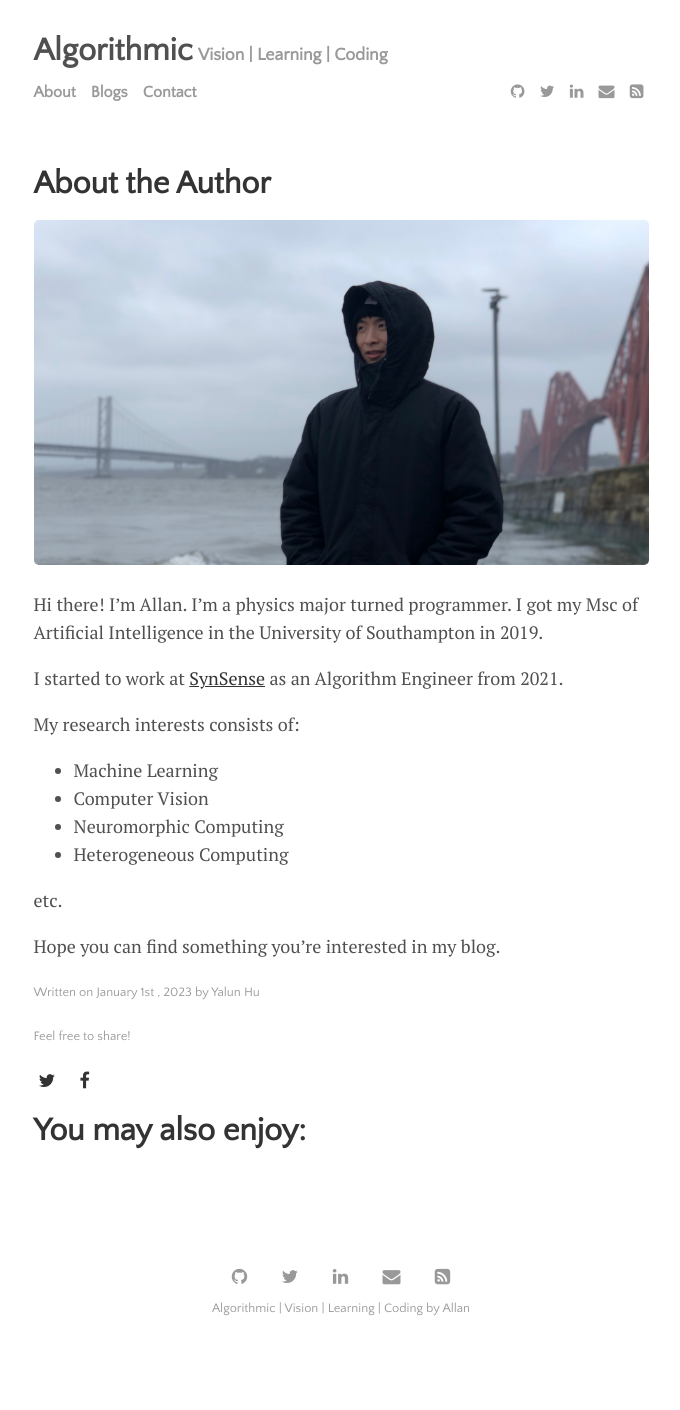
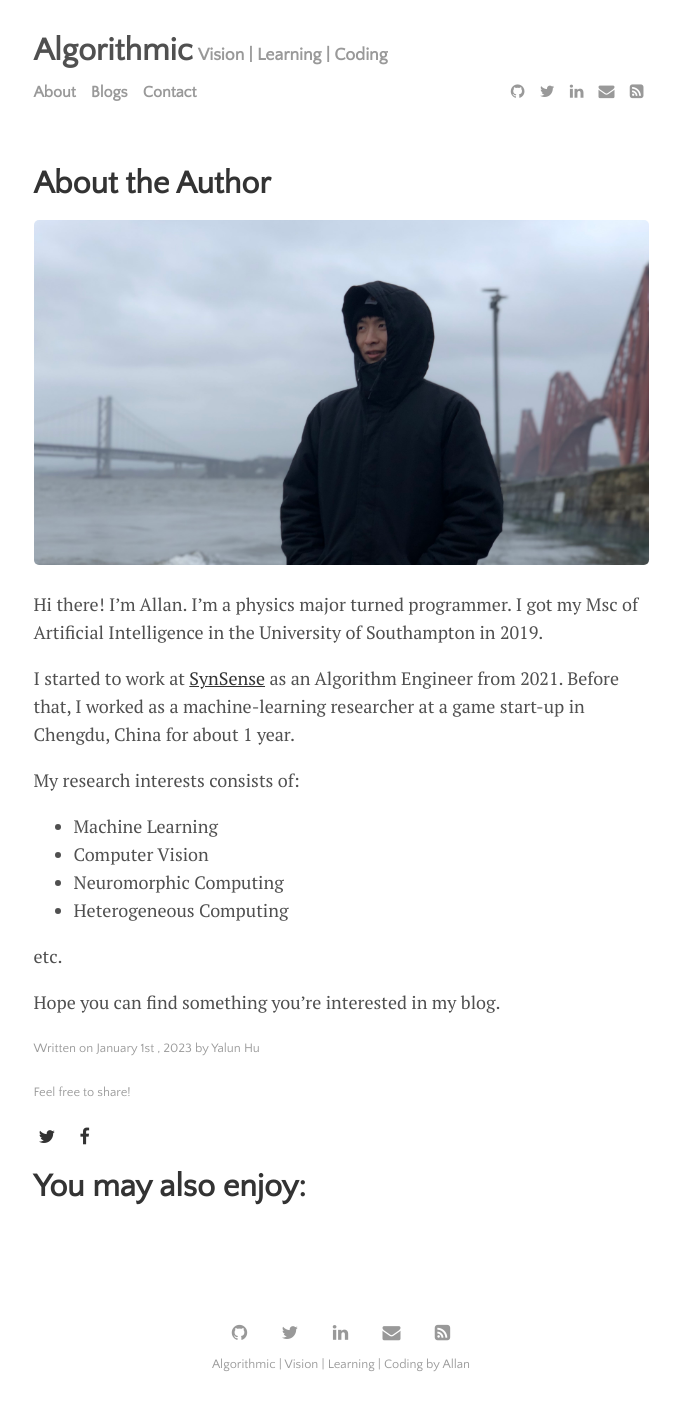
Before and after one commit to ANYMS-A/ANYMS-A.github.io, a Jekyll site: the page built from _posts/2023-01-01-about-the-author.md, in a window 1280 px wide. Shown: the whole page, without its empty margins (299-979 px from the left). Built offline with Jekyll 4.4.1, drawn with Linux system fonts in a browser that asks for light colours; before the commit the page ends 1354 px from its top, so only the background shows below that.

Commit message:
update about the author

```diff
--- a/_posts/2023-01-01-about-the-author.md
+++ b/_posts/2023-01-01-about-the-author.md
@@ -12,7 +12,7 @@ I’m a physics major turned programmer.
 I got my Msc of Artificial Intelligence in the University of Southampton in 2019.
 
 I started to work at [SynSense](https://github.com/synsense) as an Algorithm Engineer from 2021.
-
+Before that, I worked as a machine-learning researcher at a game start-up in Chengdu, China for about 1 year.
 
 My research interests consists of:
 
```
Also changed, not shown: menu/about.md (+1 -1 lines).
